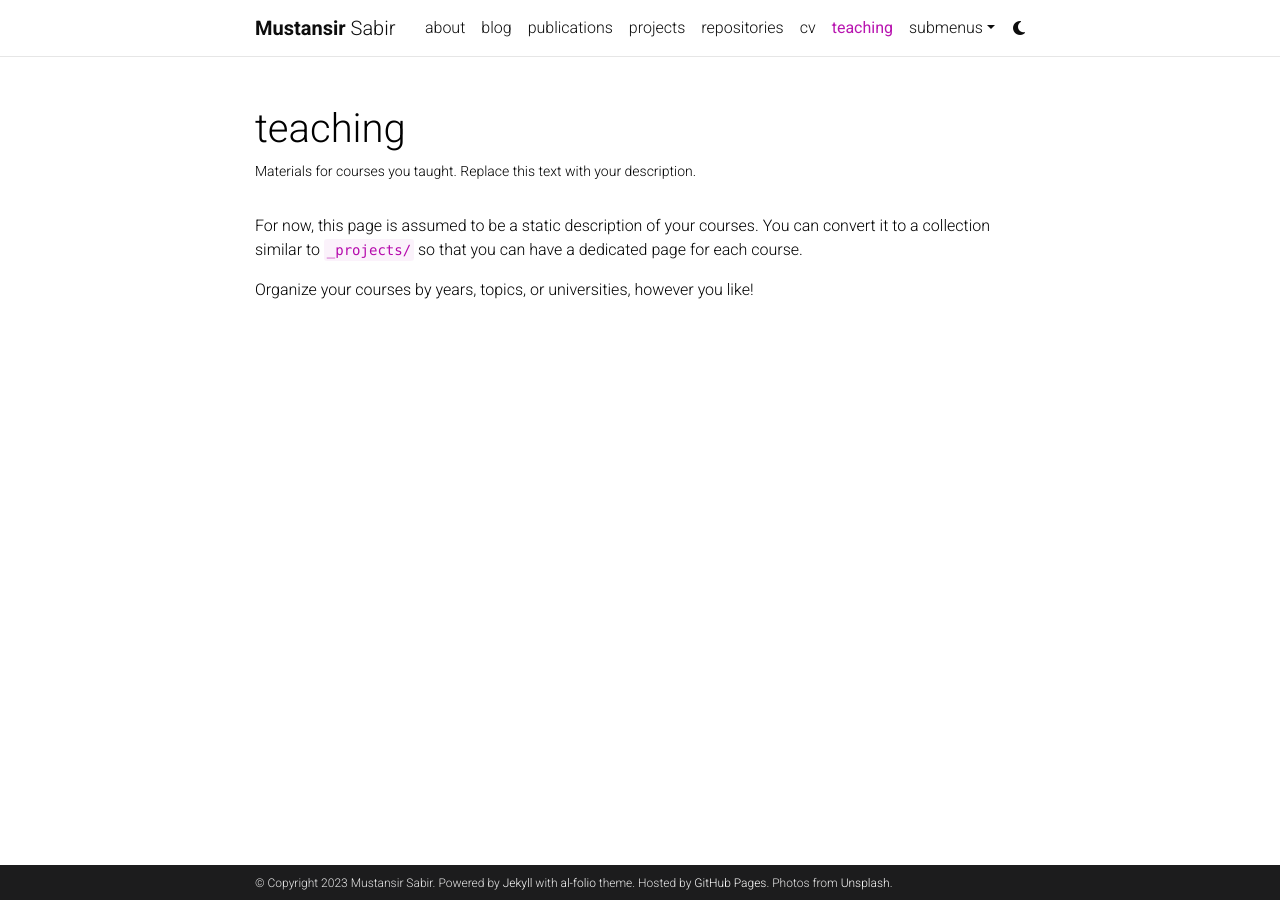
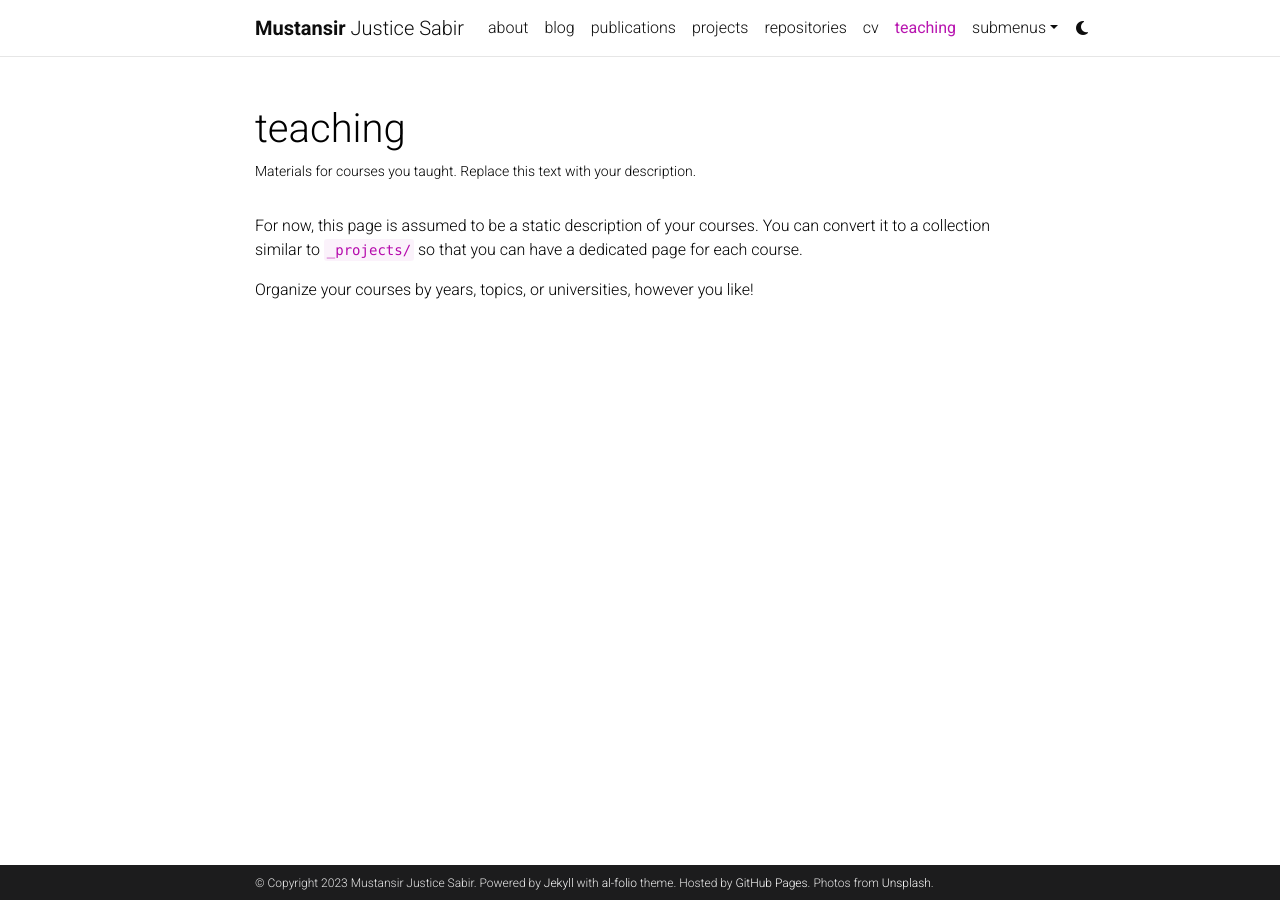
Before and after one commit to mustansirsabir/folio, a Jekyll site: the page built from _pages/teaching.md, in a window 1280 px wide. Built offline with Jekyll 4.4.1, drawn with Linux system fonts in a browser that asks for light colours; comment, search, counter and statistics services are not loaded; a style sheet for code colours, icons or effects is not loaded.

Commit message:
initial commit for al-folio

```diff
--- a/_config.yml
+++ b/_config.yml
@@ -4,7 +4,7 @@
 
 title: blank # the website title (if blank, full name will be used instead)
 first_name: Mustansir
-middle_name:
+middle_name: Justice
 last_name: Sabir
 email: mustansirsabir@gmail.com
 description: > # the ">" symbol means to ignore newlines until "footer_text:"
```
Also changed, not shown: .github/workflows/deploy.yml.
